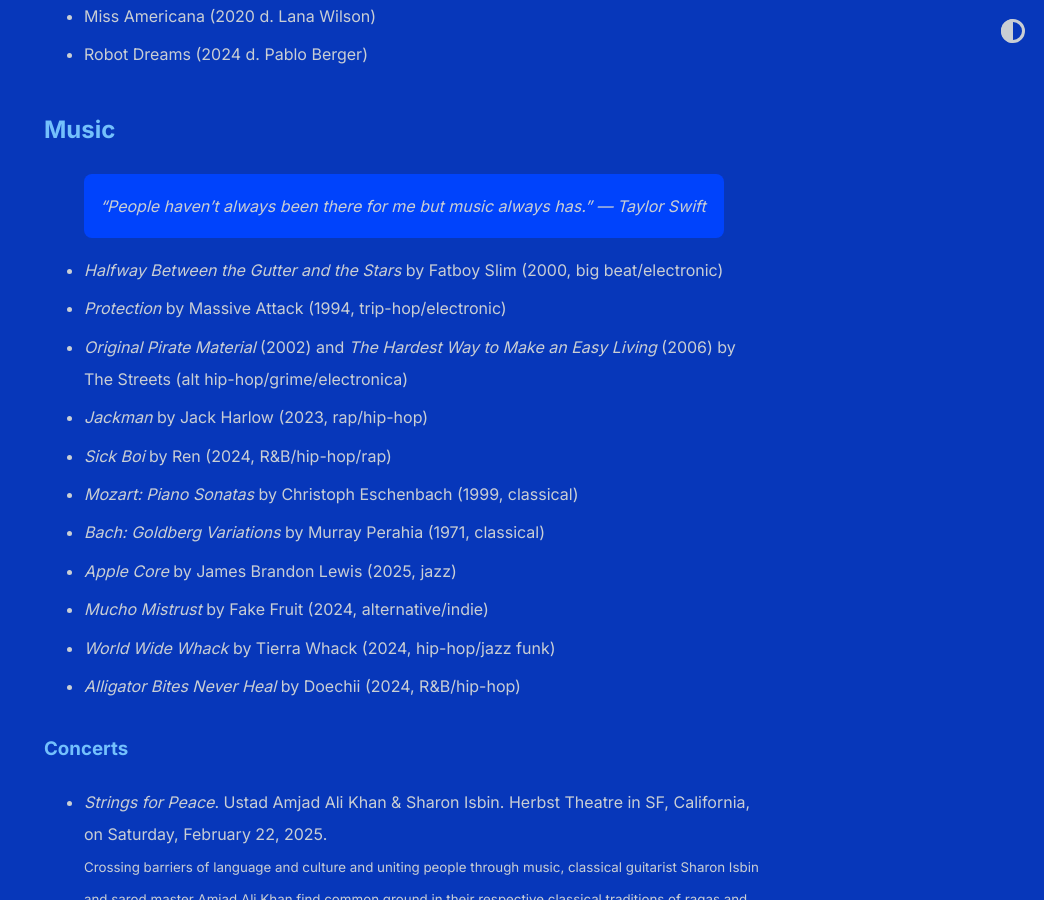
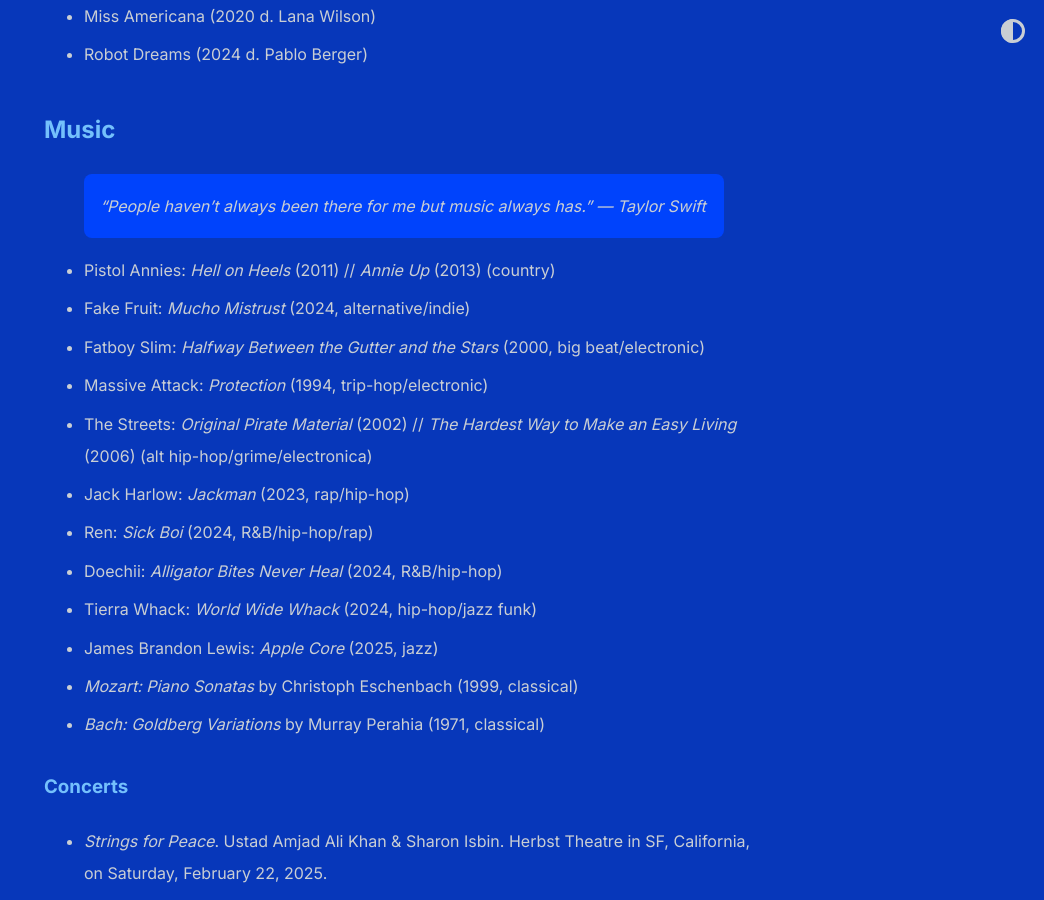
Before and after one commit to shihankanungo/shihankanungo.github.io, a Jekyll site: the page built from wrapped.md, in a window 1280 px wide and 900 px high, scrolled down 556 px. Shown: the whole window, without its empty margins (236-1280 px from the left). Built offline with Jekyll 4.4.1, drawn with Linux system fonts in a browser that asks for light colours.

Commit message:
Update wrapped.md

```diff
--- a/wrapped.md
+++ b/wrapped.md
@@ -20,17 +20,19 @@
 
 > "People haven't always been there for me but music always has." --- Taylor Swift
 
-- *Halfway Between the Gutter and the Stars* by Fatboy Slim (2000, big beat/electronic)
-- *Protection* by Massive Attack (1994, trip-hop/electronic)
-- *Original Pirate Material* (2002) and *The Hardest Way to Make an Easy Living* (2006) by The Streets (alt hip-hop/grime/electronica)
-- *Jackman* by Jack Harlow (2023, rap/hip-hop)
-- *Sick Boi* by Ren (2024, R&B/hip-hop/rap)
+- Pistol Annies: *Hell on Heels* (2011) // *Annie Up* (2013) (country)
+- Fake Fruit: *Mucho Mistrust* (2024, alternative/indie)
+- Fatboy Slim: *Halfway Between the Gutter and the Stars*  (2000, big beat/electronic)
+- Massive Attack: *Protection* (1994, trip-hop/electronic)
+- The Streets: *Original Pirate Material* (2002) // *The Hardest Way to Make an Easy Living* (2006)  (alt hip-hop/grime/electronica)
+- Jack Harlow: *Jackman* (2023, rap/hip-hop)
+- Ren: *Sick Boi* (2024, R&B/hip-hop/rap)
+- Doechii: *Alligator Bites Never Heal* (2024, R&B/hip-hop)
+- Tierra Whack: *World Wide Whack* (2024, hip-hop/jazz funk)
+- James Brandon Lewis: *Apple Core* (2025, jazz)
 - *Mozart: Piano Sonatas* by Christoph Eschenbach (1999, classical)
 - *Bach: Goldberg Variations* by Murray Perahia (1971, classical)
-- *Apple Core* by James Brandon Lewis (2025, jazz)
-- *Mucho Mistrust* by Fake Fruit (2024, alternative/indie)
-- *World Wide Whack* by Tierra Whack (2024, hip-hop/jazz funk)
-- *Alligator Bites Never Heal* by Doechii (2024, R&B/hip-hop)
+
 
 ### Concerts
 
```
